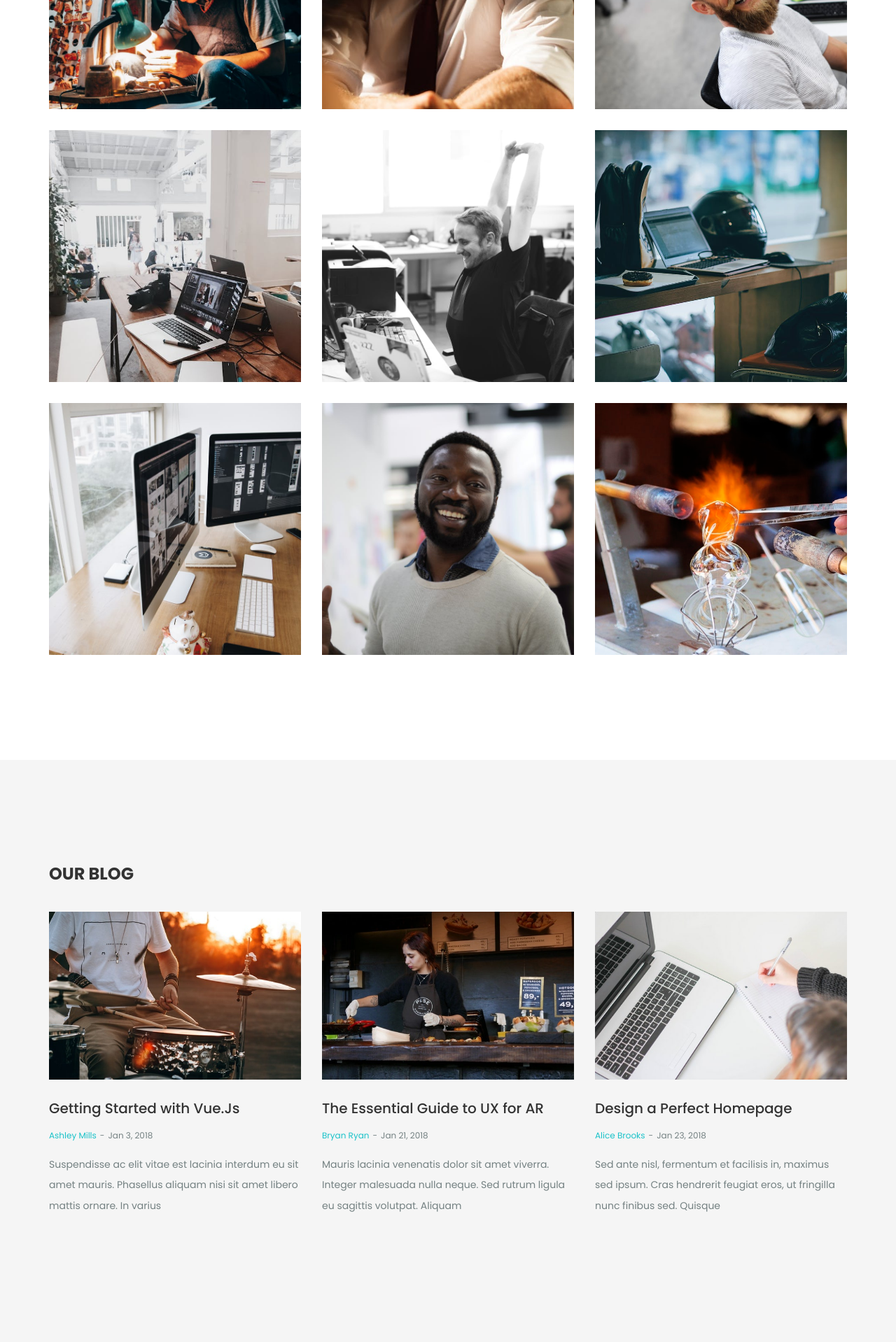
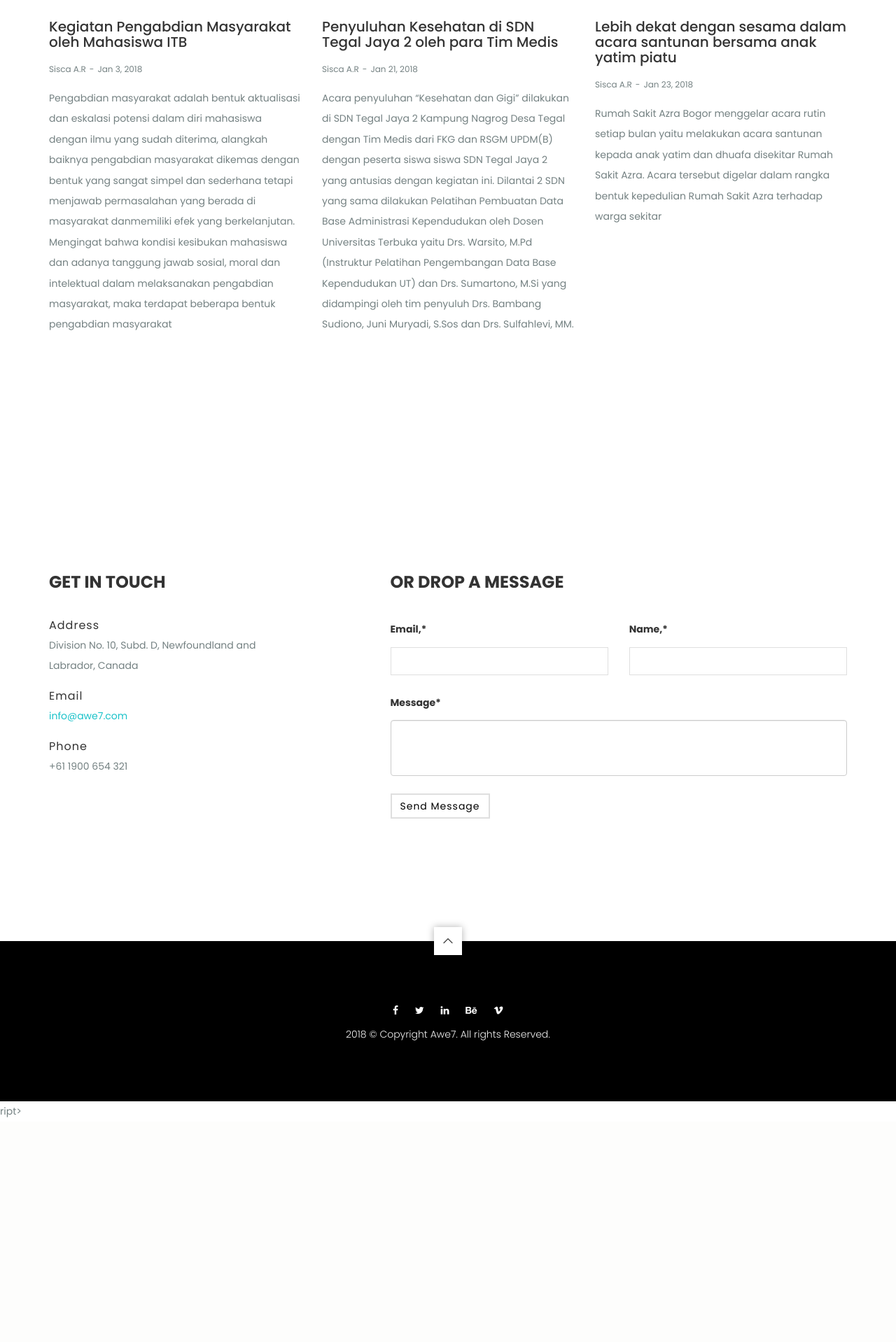
Before and after one commit to nabilahyf/SoSha, a CodeIgniter app: page /SoSha/index.php/welcome/index in a window 1280 px wide. Shown: the part 2308-4226 px from the top of the page at 70% size. After the commit the page ends 3905 px from the top, so only its background shows below. Run offline with CodeIgniter, Linux system fonts and the light colour scheme; some libraries are stand-ins or nearby versions.

Commit message:
create 3 articles

```diff
--- a/application/views/index.php
+++ b/application/views/index.php
@@ -324,147 +324,16 @@
 
 							</div>
 						</div>
-						<div class="grid-css grid-css--grid" data-col-lg="3" data-col-md="2" data-col-sm="2" data-col-xs="1" data-gap="30">
-							<div class="filter">
-								<ul class="filter__list">
-									<li><a href="#" data-filter="*">All</a></li>
-									<li><a href="#" data-filter=".cat1">Web design</a></li>
-									<li><a href="#" data-filter=".cat2">Applications</a></li>
-									<li><a href="#" data-filter=".cat3">Development</a></li>
-								</ul>
-							</div>
-							<div class="grid__inner">
-								<div class="grid-sizer"></div>
-								<div class="grid-item normal cat1 cat4">
-									<div class="grid-item__inner">
-										<div class="grid-item__content-wrapper">
-
-											<!-- portfolio -->
-											<div class="portfolio" href="https://www.youtube.com/watch?v=XNqn4gEakQA"><a class="portfolio__bg popup-video" href="https://www.youtube.com/watch?v=XNqn4gEakQA" style="background-image: url('assets/img/portfolio/1.jpg');" data-effect="mfp-zoom-in"><img src="assets/img/portfolio/1.jpg"/>
-													<div class="portfolio__icon"><i class="fa fa-play"></i></div></a>
-											</div><!-- End / portfolio -->
-
-										</div>
-									</div>
-								</div>
-								<div class="grid-item normal cat4 cat2">
-									<div class="grid-item__inner">
-										<div class="grid-item__content-wrapper">
-
-											<!-- portfolio -->
-											<div class="portfolio" href="assets/img/portfolio/2.jpg"><a class="portfolio__bg" href="assets/img/portfolio/2.jpg" style="background-image: url('assets/img/portfolio/2.jpg');" data-effect="mfp-zoom-in"><img src="assets/img/portfolio/2.jpg"/></a>
-											</div><!-- End / portfolio -->
-
-										</div>
-									</div>
-								</div>
-								<div class="grid-item normal cat2 cat1">
-									<div class="grid-item__inner">
-										<div class="grid-item__content-wrapper">
-
-											<!-- portfolio -->
-											<div class="portfolio" href="assets/img/portfolio/3.jpg"><a class="portfolio__bg" href="assets/img/portfolio/3.jpg" style="background-image: url('assets/img/portfolio/3.jpg');" data-effect="mfp-zoom-in"><img src="assets/img/portfolio/3.jpg"/></a>
-											</div><!-- End / portfolio -->
-
-										</div>
-									</div>
-								</div>
-								<div class="grid-item normal cat3 cat4 cat2">
-									<div class="grid-item__inner">
-										<div class="grid-item__content-wrapper">
-
-											<!-- portfolio -->
-											<div class="portfolio" href="assets/img/portfolio/4.jpg"><a class="portfolio__bg" href="assets/img/portfolio/4.jpg" style="background-image: url('assets/img/portfolio/4.jpg');" data-effect="mfp-zoom-in"><img src="assets/img/portfolio/4.jpg"/></a>
-											</div><!-- End / portfolio -->
-
-										</div>
-									</div>
-								</div>
-								<div class="grid-item normal cat4 cat3">
-									<div class="grid-item__inner">
-										<div class="grid-item__content-wrapper">
-
-											<!-- portfolio -->
-											<div class="portfolio" href="assets/img/portfolio/5.jpg"><a class="portfolio__bg" href="assets/img/portfolio/5.jpg" style="background-image: url('assets/img/portfolio/5.jpg');" data-effect="mfp-zoom-in"><img src="assets/img/portfolio/5.jpg"/></a>
-											</div><!-- End / portfolio -->
-
-										</div>
-									</div>
-								</div>
-								<div class="grid-item normal cat1 cat4 cat3">
-									<div class="grid-item__inner">
-										<div class="grid-item__content-wrapper">
-
-											<!-- portfolio -->
-											<div class="portfolio" href="assets/img/portfolio/6.jpg"><a class="portfolio__bg" href="assets/img/portfolio/6.jpg" style="background-image: url('assets/img/portfolio/6.jpg');" data-effect="mfp-zoom-in"><img src="assets/img/portfolio/6.jpg"/></a>
-											</div><!-- End / portfolio -->
-
-										</div>
-									</div>
-								</div>
-								<div class="grid-item normal cat2 cat3">
-									<div class="grid-item__inner">
-										<div class="grid-item__content-wrapper">
-
-											<!-- portfolio -->
-											<div class="portfolio" href="assets/img/portfolio/7.jpg"><a class="portfolio__bg" href="assets/img/portfolio/7.jpg" style="background-image: url('assets/img/portfolio/7.jpg');" data-effect="mfp-zoom-in"><img src="assets/img/portfolio/7.jpg"/></a>
-											</div><!-- End / portfolio -->
-
-										</div>
-									</div>
-								</div>
-								<div class="grid-item normal cat3 cat1">
-									<div class="grid-item__inner">
-										<div class="grid-item__content-wrapper">
-
-											<!-- portfolio -->
-											<div class="portfolio" href="assets/img/portfolio/8.jpg"><a class="portfolio__bg" href="assets/img/portfolio/8.jpg" style="background-image: url('assets/img/portfolio/8.jpg');" data-effect="mfp-zoom-in"><img src="assets/img/portfolio/8.jpg"/></a>
-											</div><!-- End / portfolio -->
-
-										</div>
-									</div>
-								</div>
-								<div class="grid-item cat3 cat1">
-									<div class="grid-item__inner">
-										<div class="grid-item__content-wrapper">
-
-											<!-- portfolio -->
-											<div class="portfolio" href="assets/img/portfolio/9.jpg"><a class="portfolio__bg" href="assets/img/portfolio/9.jpg" style="background-image: url('assets/img/portfolio/9.jpg');" data-effect="mfp-zoom-in"><img src="assets/img/portfolio/9.jpg"/></a>
-											</div><!-- End / portfolio -->
-
-										</div>
-									</div>
-								</div>
-							</div>
-						</div>
-					</div>
-				</section>
-				<!-- End / Section -->
-
-
-				<!-- Section -->
-				<section class="md-section bg-gray" id="id-4">
-					<div class="container">
-						<div class="row">
-							<div class="col-xs-12">
-
-								<!-- title -->
-								<div class="title">
-									<h2 class="title__title">Our blog</h2>
-								</div><!-- End / title -->
-
-							</div>
-						</div>
 						<div class="row">
 							<div class="col-lg-4 ">
 
 								<!--  -->
 								<div>
-									<div class="post__media"><a href="#"><img src="assets/img/blog/1.jpg" alt=""/></a></div>
+									<div class="post__media"><img src="assets/img/blog/1a.jpg" alt=""/></a></div>
 									<div class="post__body">
-										<h2 class="post__title"><a href="#">Getting Started with Vue.Js</a></h2>
-										<div class="post__meta"><span class="author"><a href="#">Ashley Mills</a></span><span class="date">Jan 3, 2018</span></div>
-										<p class="post__text">Suspendisse ac elit vitae est lacinia interdum eu sit amet mauris. Phasellus aliquam nisi sit amet libero mattis ornare. In varius</p>
+										<h2 class="post__title"><a href="https://medium.com/@TERRAITB/pengabdian-masyarakat-dan-mahasiswa-5b230763ad6">Kegiatan Pengabdian Masyarakat oleh Mahasiswa ITB</a></h2>
+										<div class="post__meta"><span class="author">Sisca A.R</span><span class="date">Jan 3, 2018</span></div>
+										<p class="post__text">Pengabdian masyarakat adalah bentuk aktualisasi dan eskalasi potensi dalam diri mahasiswa dengan ilmu yang sudah diterima, alangkah baiknya pengabdian masyarakat dikemas dengan bentuk yang sangat simpel dan sederhana tetapi menjawab permasalahan yang berada di masyarakat danmemiliki efek yang berkelanjutan. Mengingat bahwa kondisi kesibukan mahasiswa dan adanya tanggung jawab sosial, moral dan intelektual dalam melaksanakan pengabdian masyarakat, maka terdapat beberapa bentuk pengabdian masyarakat</p>
 									</div>
 								</div><!-- End /  -->
 
@@ -473,11 +342,11 @@
 
 								<!--  -->
 								<div>
-									<div class="post__media"><a href="#"><img src="assets/img/blog/2.jpg" alt=""/></a></div>
+									<div class="post__media"><a href="#"><img src="assets/img/blog/2a.jpg" alt=""/></a></div>
 									<div class="post__body">
-										<h2 class="post__title"><a href="#">The Essential Guide to UX for AR</a></h2>
-										<div class="post__meta"><span class="author"><a href="#">Bryan Ryan</a></span><span class="date">Jan 21, 2018</span></div>
-										<p class="post__text">Mauris lacinia venenatis dolor sit amet viverra. Integer malesuada nulla neque. Sed rutrum ligula eu sagittis volutpat. Aliquam</p>
+										<h2 class="post__title"><a href="https://moestopo.ac.id/2016/12/pengabdian-kepada-masyarakat-dan-bakti-sosial-mahasiswa-baru-angkatan-2016-fikom-updmb/">Penyuluhan Kesehatan di SDN Tegal Jaya 2 oleh para Tim Medis</a></h2>
+										<div class="post__meta"><span class="author">Sisca A.R</span><span class="date">Jan 21, 2018</span></div>
+										<p class="post__text">Acara penyuluhan “Kesehatan dan Gigi” dilakukan di SDN Tegal Jaya 2 Kampung Nagrog Desa Tegal dengan Tim Medis dari FKG dan RSGM UPDM(B) dengan peserta siswa siswa SDN Tegal Jaya 2 yang antusias dengan kegiatan ini. Dilantai 2 SDN yang sama dilakukan Pelatihan Pembuatan Data Base Administrasi Kependudukan oleh Dosen Universitas Terbuka yaitu Drs. Warsito, M.Pd (Instruktur Pelatihan Pengembangan Data Base Kependudukan UT) dan Drs. Sumartono, M.Si yang didampingi oleh tim penyuluh Drs. Bambang Sudiono, Juni Muryadi, S.Sos dan Drs. Sulfahlevi, MM. </p>
 									</div>
 								</div><!-- End /  -->
 
@@ -486,11 +355,11 @@
 
 								<!--  -->
 								<div>
-									<div class="post__media"><a href="#"><img src="assets/img/blog/3.jpg" alt=""/></a></div>
+									<div class="post__media"><a href="#"><img src="assets/img/blog/3a.jpg" alt=""/></a></div>
 									<div class="post__body">
-										<h2 class="post__title"><a href="#">Design a Perfect Homepage</a></h2>
-										<div class="post__meta"><span class="author"><a href="#">Alice Brooks</a></span><span class="date">Jan 23, 2018</span></div>
-										<p class="post__text">Sed ante nisl, fermentum et facilisis in, maximus sed ipsum. Cras hendrerit feugiat eros, ut fringilla nunc finibus sed. Quisque</p>
+										<h2 class="post__title"><a href="https://rsazra.co.id/rsazra/index.php/30/jumatberkah-acara-santunan-anak-yatim-dan-dhuafa-oleh-rumah-sakit-azra-bogor/">Lebih dekat dengan sesama dalam acara santunan bersama anak yatim piatu</a></h2>
+										<div class="post__meta"><span class="author">Sisca A.R</span><span class="date">Jan 23, 2018</span></div>
+										<p class="post__text">Rumah Sakit Azra Bogor menggelar acara rutin setiap bulan yaitu melakukan acara santunan kepada anak yatim dan dhuafa disekitar Rumah Sakit Azra. Acara tersebut digelar dalam rangka bentuk kepedulian Rumah Sakit Azra terhadap warga sekitar</p>
 									</div>
 								</div><!-- End /  -->
 
```
